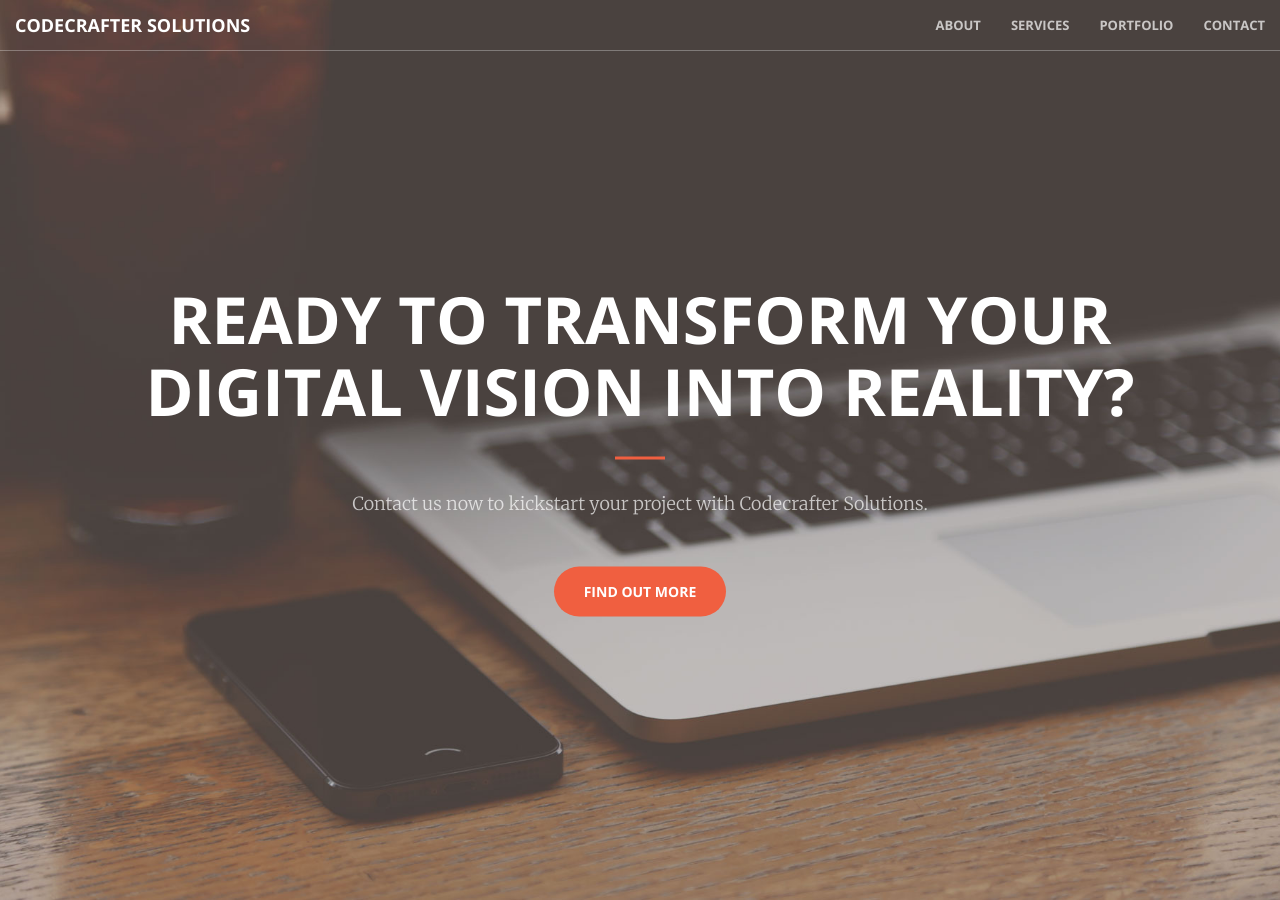
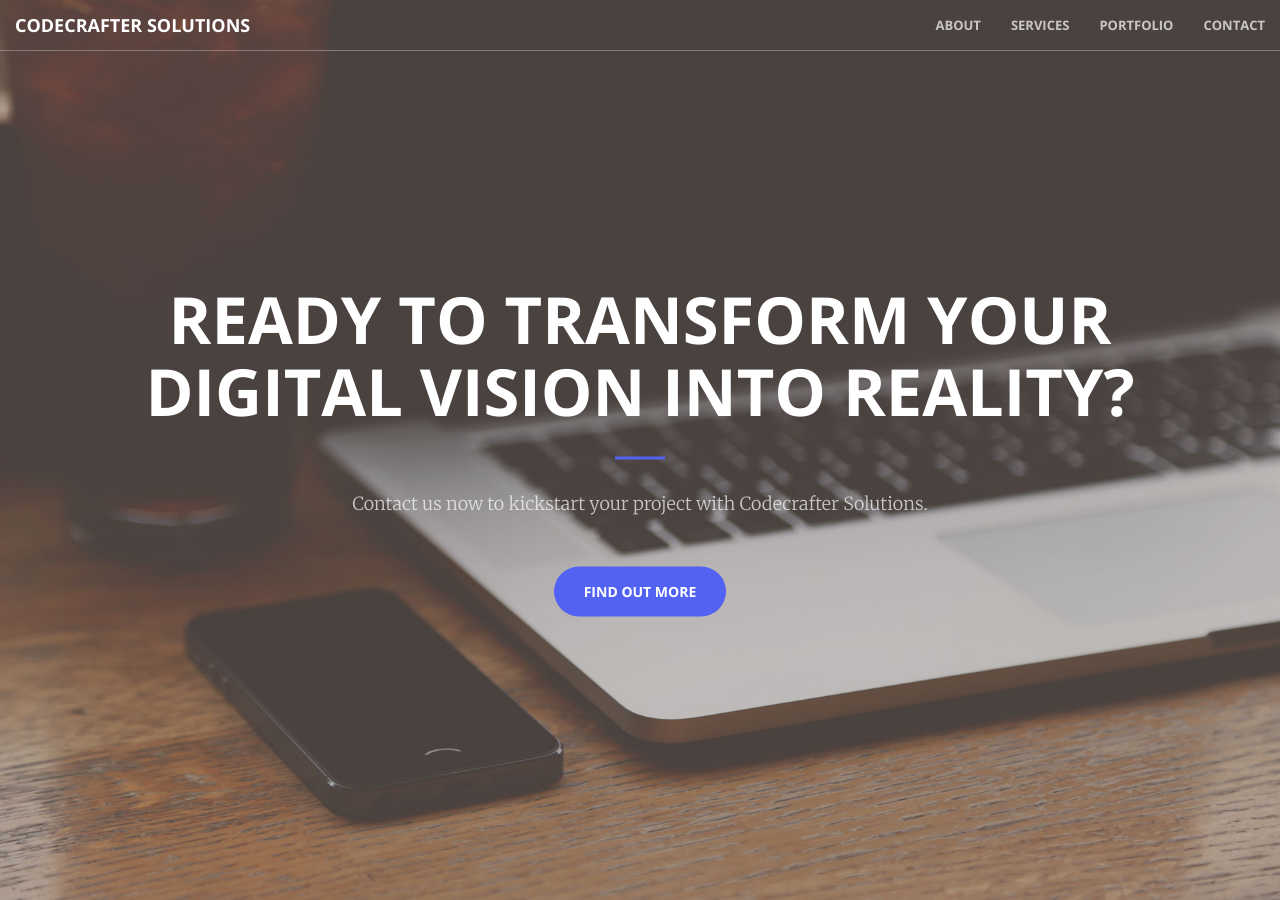
Before and after one commit to jcvandan/codecrafter-solutions, a Jekyll site: the page built from index.html, in a window 1280 px wide and 900 px high. Built offline with Jekyll 4.4.1, drawn with Linux system fonts in a browser that asks for light colours; some of the changed text lies outside the part shown.

Commit message:
More changes

```diff
--- a/_includes/services.html
+++ b/_includes/services.html
@@ -11,30 +11,23 @@
         <div class="row">
             <div class="col-lg-3 col-md-6 text-center">
                 <div class="service-box">
-                    <i class="fa fa-4x fa-diamond wow bounceIn text-primary"></i>
-                    <h3>Sturdy Templates</h3>
-                    <p class="text-muted">Our templates are updated regularly so they don't break.</p>
+                    <i class="fa fa-4x fa-cloud wow bounceIn text-primary"></i>
+                    <h3>Azure</h3>
+                    <p class="text-muted">Expert assistance and knowledge on the latest Azure technologies.</p>
                 </div>
             </div>
             <div class="col-lg-3 col-md-6 text-center">
                 <div class="service-box">
-                    <i class="fa fa-4x fa-paper-plane wow bounceIn text-primary" data-wow-delay=".1s"></i>
-                    <h3>Ready to Ship</h3>
-                    <p class="text-muted">You can use this theme as is, or you can make changes!</p>
+                    <i class="fa fa-4x fa-windows wow bounceIn text-primary" data-wow-delay=".1s"></i>
+                    <h3>.NET</h3>
+                    <p class="text-muted">Robust high quality build in Microsoft's .NET ecosystem.</p>
                 </div>
             </div>
             <div class="col-lg-3 col-md-6 text-center">
                 <div class="service-box">
-                    <i class="fa fa-4x fa-newspaper-o wow bounceIn text-primary" data-wow-delay=".2s"></i>
-                    <h3>Up to Date</h3>
-                    <p class="text-muted">We update dependencies to keep things fresh.</p>
-                </div>
-            </div>
-            <div class="col-lg-3 col-md-6 text-center">
-                <div class="service-box">
-                    <i class="fa fa-4x fa-heart wow bounceIn text-primary" data-wow-delay=".3s"></i>
-                    <h3>Made with Love</h3>
-                    <p class="text-muted">You have to make your websites with love these days!</p>
+                    <i class="fa fa-4x fa-chrome wow bounceIn text-primary" data-wow-delay=".2s"></i>
+                    <h3>React</h3>
+                    <p class="text-muted">Beautiful, cutting edge front ends built in React.</p>
                 </div>
             </div>
         </div>
--- a/css/main.scss
+++ b/css/main.scss
@@ -34,7 +34,7 @@
 // }
 
 // variables.less
-$theme-primary: #F05F40;
+$theme-primary: #5262f2;
 $theme-dark: #222;
 
 // Import partials from `sass_dir` (defaults to `_sass`)
```
